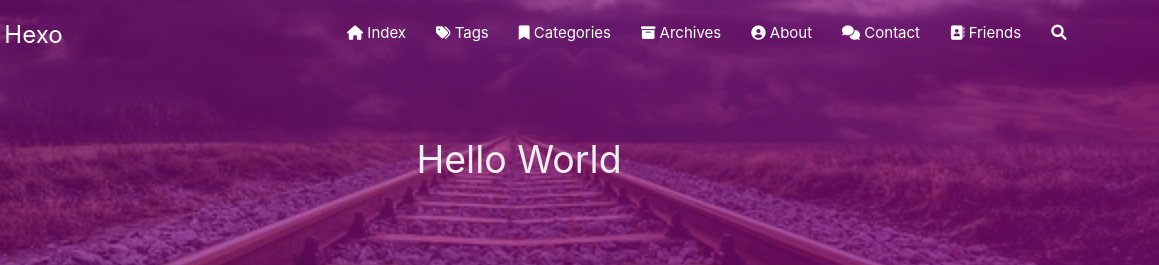
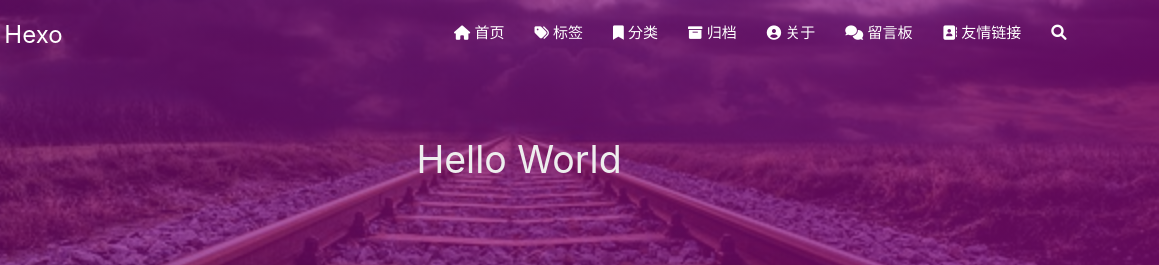
Before and after one commit to timeshi45/timeshi45.github.io, a plain HTML site: page 2022/04/08/hello-world/index.html in a window 1280 px wide. Shown: the top 265 px of the page, 121-1280 px from the left. Drawn offline with Linux system fonts and the light colour scheme; some packages are replaced by stand-ins of ours; no server answers; a script that the page names is missing.

Commit message:
Site updated: 2022-04-08 07:03:28

```diff
--- a/2022/04/08/hello-world/index.html
+++ b/2022/04/08/hello-world/index.html
@@ -58,7 +58,7 @@
 
       <i class="fas fa-home" style="zoom: 0.6;"></i>
 
-      <span>Index</span>
+      <span>首页</span>
     </a>
 
   </li>
@@ -69,7 +69,7 @@
 
       <i class="fas fa-tags" style="zoom: 0.6;"></i>
 
-      <span>Tags</span>
+      <span>标签</span>
     </a>
 
   </li>
@@ -80,7 +80,7 @@
 
       <i class="fas fa-bookmark" style="zoom: 0.6;"></i>
 
-      <span>Categories</span>
+      <span>分类</span>
     </a>
 
   </li>
@@ -91,7 +91,7 @@
 
       <i class="fas fa-archive" style="zoom: 0.6;"></i>
 
-      <span>Archives</span>
+      <span>归档</span>
     </a>
 
   </li>
@@ -102,7 +102,7 @@
 
       <i class="fas fa-user-circle" style="zoom: 0.6;"></i>
 
-      <span>About</span>
+      <span>关于</span>
     </a>
 
   </li>
@@ -113,7 +113,7 @@
 
       <i class="fas fa-comments" style="zoom: 0.6;"></i>
 
-      <span>Contact</span>
+      <span>留言板</span>
     </a>
 
   </li>
@@ -124,7 +124,7 @@
 
       <i class="fas fa-address-book" style="zoom: 0.6;"></i>
 
-      <span>Friends</span>
+      <span>友情链接</span>
     </a>
 
   </li>
@@ -159,7 +159,7 @@
 
 			    <i class="fa-fw fas fa-home"></i>
 
-			Index
+			首页
 		</a>
 
         </li>
@@ -170,7 +170,7 @@
 
 			    <i class="fa-fw fas fa-tags"></i>
 
-			Tags
+			标签
 		</a>
 
         </li>
@@ -181,7 +181,7 @@
 
 			    <i class="fa-fw fas fa-bookmark"></i>
 
-			Categories
+			分类
 		</a>
 
         </li>
@@ -192,7 +192,7 @@
 
 			    <i class="fa-fw fas fa-archive"></i>
 
-			Archives
+			归档
 		</a>
 
         </li>
@@ -203,7 +203,7 @@
 
 			    <i class="fa-fw fas fa-user-circle"></i>
 
-			About
+			关于
 		</a>
 
         </li>
@@ -214,7 +214,7 @@
 
 			    <i class="fa-fw fas fa-comments"></i>
 
-			Contact
+			留言板
 		</a>
 
         </li>
@@ -225,7 +225,7 @@
 
 			    <i class="fa-fw fas fa-address-book"></i>
 
-			Friends
+			友情链接
 		</a>
 
         </li>
```
Also changed, not shown: 2022/04/08/测试发布/index.html (+14 -14 lines), about/index.html (+14 -14 lines), archives/2022/04/index.html (+14 -14 lines), archives/2022/index.html (+14 -14 lines), archives/index.html (+14 -14 lines), categories/index.html (+14 -14 lines), contact/index.html (+14 -14 lines), index.html (+14 -14 lines), tags/index.html (+14 -14 lines).
